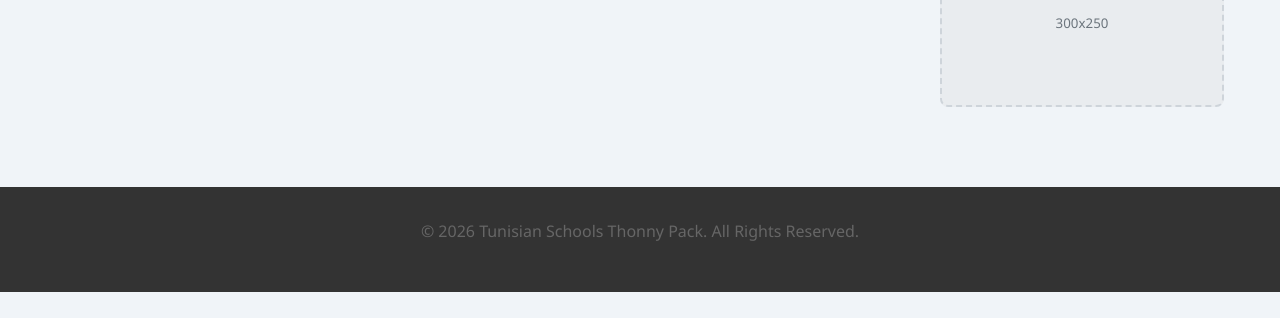
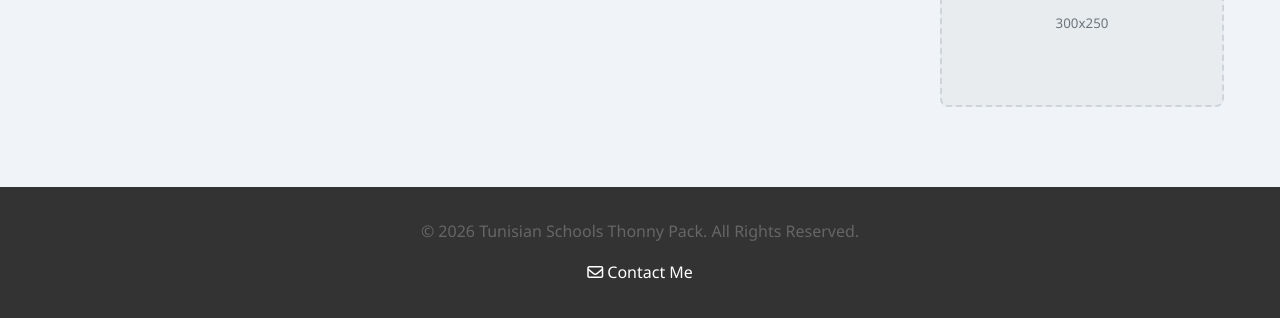
Before and after one commit to ghassenchihi/Thonny-Tunisian, a plain HTML site: page index.html in a window 1280 px wide. Shown: the part 882-1200 px from the top of the page. Before the commit the page ends 1174 px from the top, so only its background shows below. Drawn offline with Linux system fonts and the light colour scheme.

Commit message:
Add contact link to footer in index.html

```diff
--- a/index.html
+++ b/index.html
@@ -70,6 +70,9 @@
 
     <footer>
         <p>&copy; 2026 Tunisian Schools Thonny Pack. All Rights Reserved.</p>
+        <a href="mailto:bob719626@gmail.com">
+            <i class="fa-regular fa-envelope"></i> Contact Me
+        </a>
     </footer>
 
 
```
